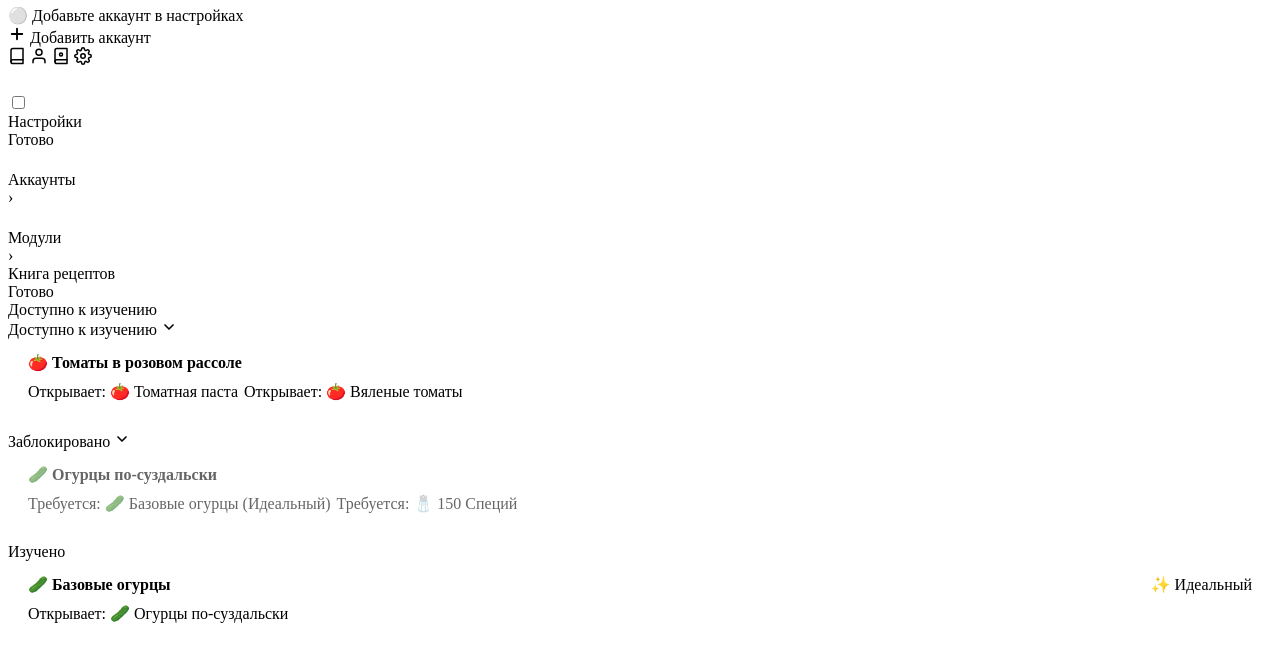
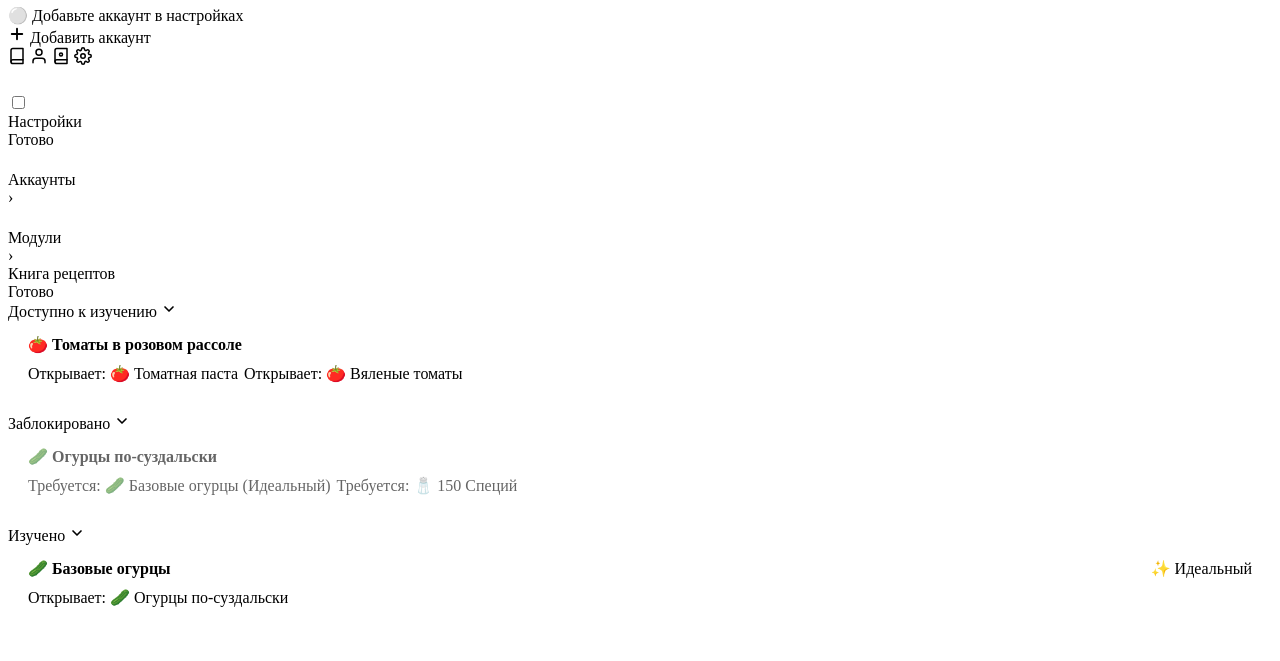
Before and after one commit to ZakharchenkoNikita/kolhoz-bot, a website with bundled scripts: page public/index.html in a window 1280 px wide. Shown: the part 101-762 px from the top of the page. Built offline with nearby package versions, Linux system fonts and the light colour scheme; files whose address does not match are found by name; a web font is replaced by a local one.

Commit message:
book v1.2 Mockup

```diff
--- a/public/index.html
+++ b/public/index.html
@@ -134,9 +134,6 @@
             </div>
         </div>
     <div class="kb-modal-body" id="recipes-modal-body">
-
-            <div class="kb-ios-group-title">Доступно к изучению</div>
-
         <div class="kb-ios-group-title recipe-group-title" onclick="window.toggleRecipeGroup(this)">
                 Доступно к изучению
                 <svg class="recipe-group-chevron" width="16" height="16" viewBox="0 0 24 24" fill="none" stroke="currentColor" stroke-width="2.5" stroke-linecap="round" stroke-linejoin="round"><polyline points="6 9 12 15 18 9"></polyline></svg>
@@ -170,9 +167,13 @@
                         <div class="recipe-tag recipe-tag-req">Требуется: 🧂 150 Специй</div>
                     </div>
                 </div>
+            </div>
 
-            <div class="kb-ios-group-title">Изучено</div>
-
+            <div class="kb-ios-group-title recipe-group-title" onclick="window.toggleRecipeGroup(this)">
+                Изучено
+                <svg class="recipe-group-chevron" width="16" height="16" viewBox="0 0 24 24" fill="none" stroke="currentColor" stroke-width="2.5" stroke-linecap="round" stroke-linejoin="round"><polyline points="6 9 12 15 18 9"></polyline></svg>
+            </div>
+            <div class="recipe-group-content">
                 <div class="kb-ios-card" style="padding: 14px 20px; display: flex; flex-direction: column; gap: 10px; margin-bottom: 16px;">
                     <div style="display: flex; justify-content: space-between; align-items: center;">
                         <div style="font-size: 16px; font-weight: 600;">🥒 Базовые огурцы</div>
@@ -183,7 +184,6 @@
                         <div class="recipe-tag recipe-tag-unlocks">Открывает: 🥒 Огурцы по-суздальски</div>
                     </div>
                 </div>
-
             </div>
     </div>
 
```
Lines whose indentation alone changed are shown as unchanged.
